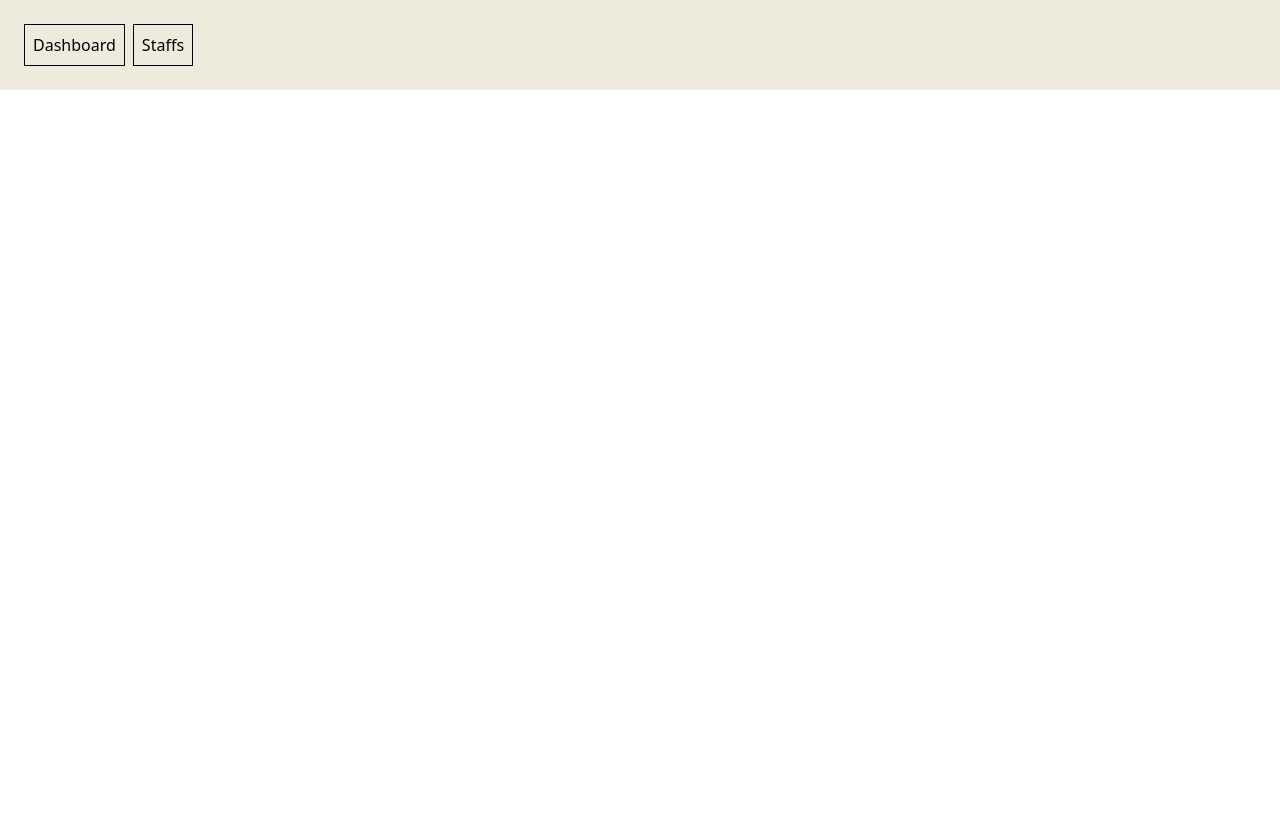
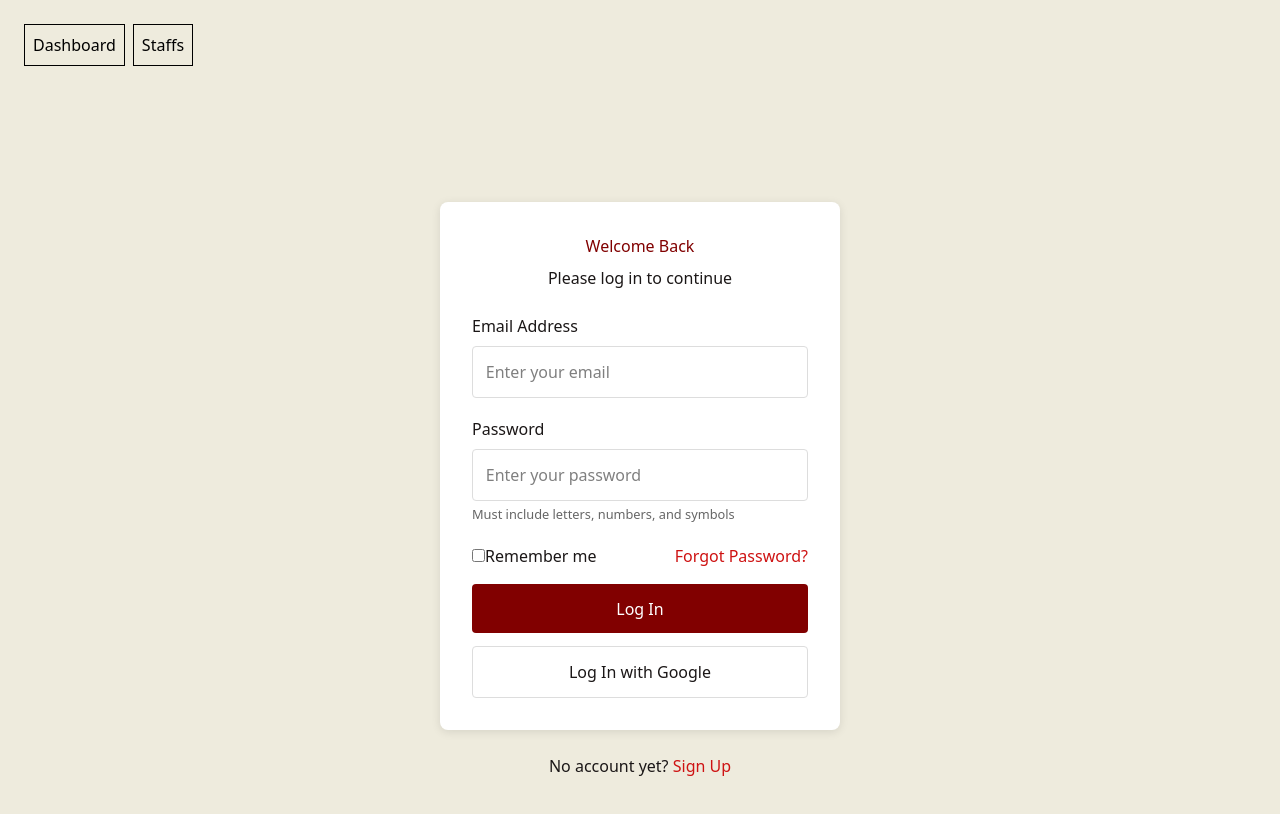
Before and after one commit to MBrillian354/teravince, a React (Vite) app in the folder frontend/: page /Signin in a window 1280 px wide. Before the commit this address had no page. Shown: the top 814 px of the page. Built offline with nearby package versions, Linux system fonts and the light colour scheme.

Commit message:
Add signinpage

```diff
--- a/frontend/src/App.jsx
+++ b/frontend/src/App.jsx
@@ -2,6 +2,7 @@ import { BrowserRouter as Router, Routes, Route } from 'react-router-dom'
 import Navbar from './components/Navbar'
 import Dashboard from './pages/Dashboard'
 import StaffView from './pages/StaffView'
+import SignIn from './pages/Signin'
 
 function App() {
   return (
@@ -11,6 +12,7 @@ function App() {
         <Routes>
           <Route path="/" element={<Dashboard />} />
           <Route path="/staff" element={<StaffView />} />
+          <Route path="/Signin" element={<SignIn />} />
         </Routes>
       </div>
     </Router>
--- /dev/null
+++ b/frontend/src/components/SigninForm.jsx
@@ -0,0 +1,68 @@
+import React from 'react';
+
+function SigninForm() {
+  const handleSubmit = async (e) => {
+    e.preventDefault();
+    const formData = new FormData(e.target);
+    const email = formData.get('email');
+    const password = formData.get('password');
+
+    try {
+      const response = await fetch('/api/auth/login', {
+        method: 'POST',
+        headers: { 'Content-Type': 'application/json' },
+        body: JSON.stringify({ email, password }),
+      });
+      if (response.ok) {
+        // Handle successful login (e.g., redirect, show message)
+      } else {
+        // Handle login error (e.g., show error message)
+      }
+    } catch (error) {
+      // Handle network error
+    }
+  };
+
+  return (
+    <form className="sign-in-form" onSubmit={handleSubmit}>
+      <h1 className="sign-in-title">Welcome Back</h1>
+      <p className="sign-in-subtitle">Please log in to continue</p>
+
+      <div className="form-group">
+        <label className="form-label">Email Address</label>
+        <input
+          type="email"
+          className="form-input"
+          placeholder="Enter your email"
+          required
+        />
+      </div>
+
+      <div className="form-group">
+        <label className="form-label">Password</label>
+        <input
+          type="password"
+          className="form-input"
+          placeholder="Enter your password"
+          required
+        />
+        <p className="form-hint">Must include letters, numbers, and symbols</p>
+      </div>
+
+      <div className="form-options">
+        <label className="remember-me">
+          <input type="checkbox" />
+          Remember me
+        </label>
+        <a href="/forgot-password" className="forgot-password">Forgot Password?</a>
+      </div>
+
+      <button type="submit" className="sign-in-button">Log In</button>
+      <button type="button" className="google-sign-in-button">
+          Log In with Google
+      </button>
+    </form>
+  );
+}
+
+export default SigninForm;
--- a/frontend/src/index.css
+++ b/frontend/src/index.css
@@ -36,3 +36,134 @@ body {
 #root {
   height: 100%;
 }
+/* SIGN IN */
+/* Color Variables */
+:root {
+  --light-cream: #EEEBDD;
+  --bright-red: #CE1212;
+  --dark-red: #810000;
+  --black: #1B1717;
+}
+
+/* Base Styles */
+.sign-in-page {
+  background-color: var(--light-cream);
+  min-height: 100vh;
+  display: flex;
+  justify-content: center;
+  align-items: center;
+  padding: 20px;
+}
+
+.sign-in-container {
+  width: 100%;
+  max-width: 400px;
+}
+
+/* Form Styles */
+.sign-in-form {
+  background-color: white;
+  padding: 2rem;
+  border-radius: 8px;
+  box-shadow: 0 2px 10px rgba(0, 0, 0, 0.1);
+}
+
+.sign-in-title {
+  color: var(--dark-red);
+  text-align: center;
+  margin-bottom: 0.5rem;
+}
+
+.sign-in-subtitle {
+  color: var(--black);
+  text-align: center;
+  margin-bottom: 1.5rem;
+}
+
+.form-group {
+  margin-bottom: 1.2rem;
+}
+
+.form-label {
+  display: block;
+  color: var(--black);
+  margin-bottom: 0.5rem;
+  font-weight: 500;
+}
+
+.form-input {
+  width: 100%;
+  padding: 0.8rem;
+  border: 1px solid #ddd;
+  border-radius: 4px;
+  font-size: 1rem;
+}
+
+.form-hint {
+  color: #666;
+  font-size: 0.8rem;
+  margin-top: 0.3rem;
+}
+
+.form-options {
+  display: flex;
+  justify-content: space-between;
+  align-items: center;
+  margin: 1rem 0;
+}
+
+.remember-me {
+  color: var(--black);
+}
+
+.forgot-password {
+  color: var(--bright-red);
+  text-decoration: none;
+}
+
+/* Button Styles */
+.sign-in-button {
+  width: 100%;
+  padding: 0.8rem;
+  background-color: var(--dark-red);
+  color: white;
+  border: none;
+  border-radius: 4px;
+  font-size: 1rem;
+  font-weight: 500;
+  cursor: pointer;
+  margin-bottom: 0.8rem;
+}
+
+.sign-in-button:hover {
+  background-color: var(--bright-red);
+}
+
+.google-sign-in-button {
+  width: 100%;
+  padding: 0.8rem;
+  background-color: white;
+  color: var(--black);
+  border: 1px solid #ddd;
+  border-radius: 4px;
+  font-size: 1rem;
+  font-weight: 500;
+  cursor: pointer;
+  display: flex;
+  align-items: center;
+  justify-content: center;
+  gap: 0.5rem;
+}
+
+/* Footer Styles */
+.sign-in-footer {
+  text-align: center;
+  margin-top: 1.5rem;
+  color: var(--black);
+}
+
+.sign-in-link {
+  color: var(--bright-red);
+  text-decoration: none;
+  font-weight: 500;
+}
--- /dev/null
+++ b/frontend/src/pages/Signin.jsx
@@ -0,0 +1,18 @@
+import React from 'react';
+import SigninForm from '../components/SigninForm';
+import '../index.css';
+
+function Signin() {
+  return (
+    <div className="sign-in-page">
+      <div className="sign-in-container">
+        <SigninForm /> {/* ✅ lowercase 'i' */}
+        <div className="sign-in-footer">
+          <p>No account yet? <a href="/signup" className="sign-in-link">Sign Up</a></p>
+        </div>
+      </div>
+    </div>
+  );
+}
+
+export default Signin;
```
Also changed, not shown: frontend/src/routes/welcome.jsx (deleted).
